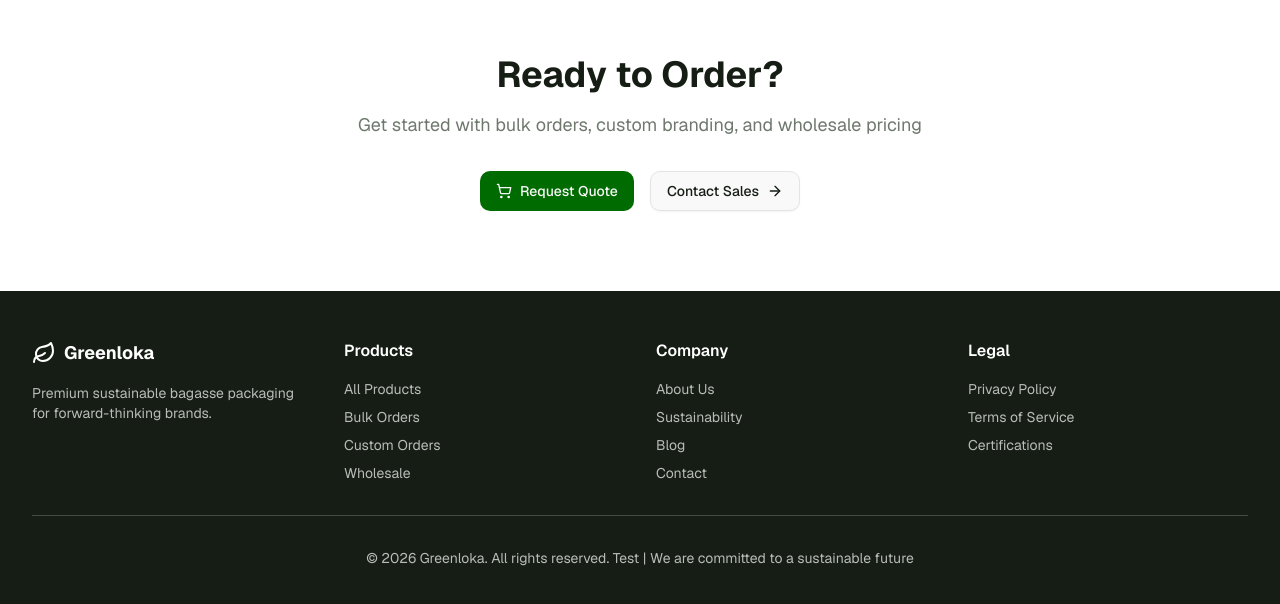
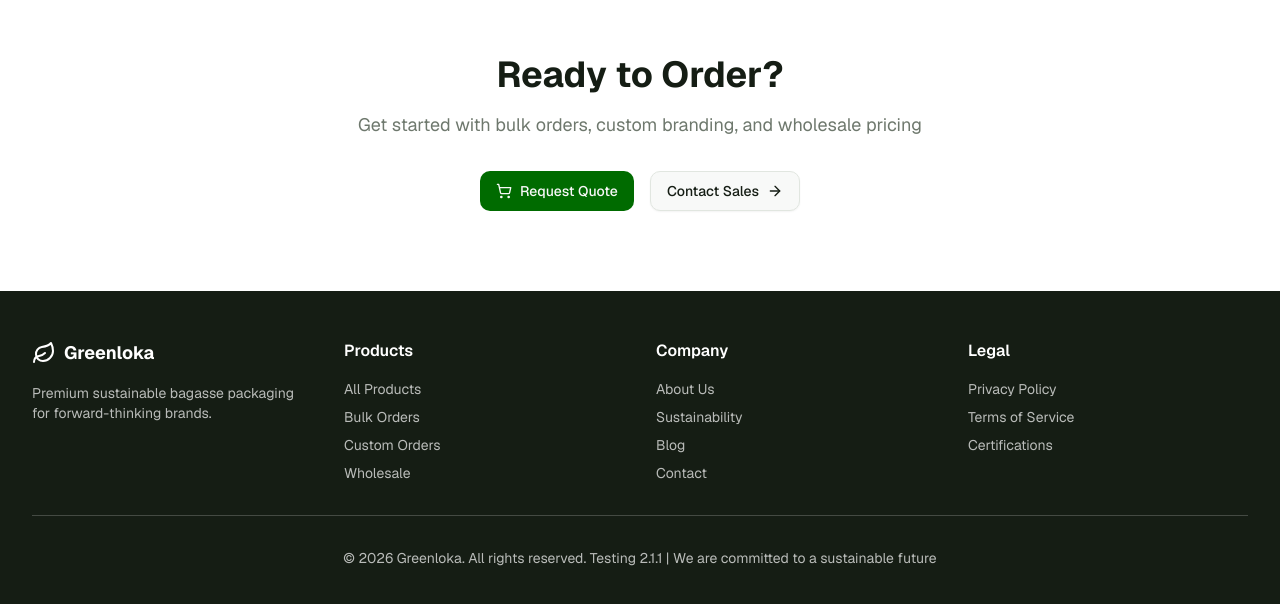
Before and after one commit to greenloka/website, a Next.js app: page /products in a window 1280 px wide. Shown: the part 6158-6762 px from the top of the page. Built offline with nearby package versions, Linux system fonts and the light colour scheme.

Commit message:
Testing 2.1.1

```diff
--- a/app/products/products-content.tsx
+++ b/app/products/products-content.tsx
@@ -550,7 +550,7 @@ export default function ProductsPageContent() {
           </div>
           <div className="border-t border-white/20 pt-8">
             <p className="text-center text-sm text-white/70">
-              © 2026 Greenloka. All rights reserved. Test | We are committed to a sustainable future
+              © 2026 Greenloka. All rights reserved. Testing 2.1.1 | We are committed to a sustainable future
             </p>
           </div>
         </div>
```
